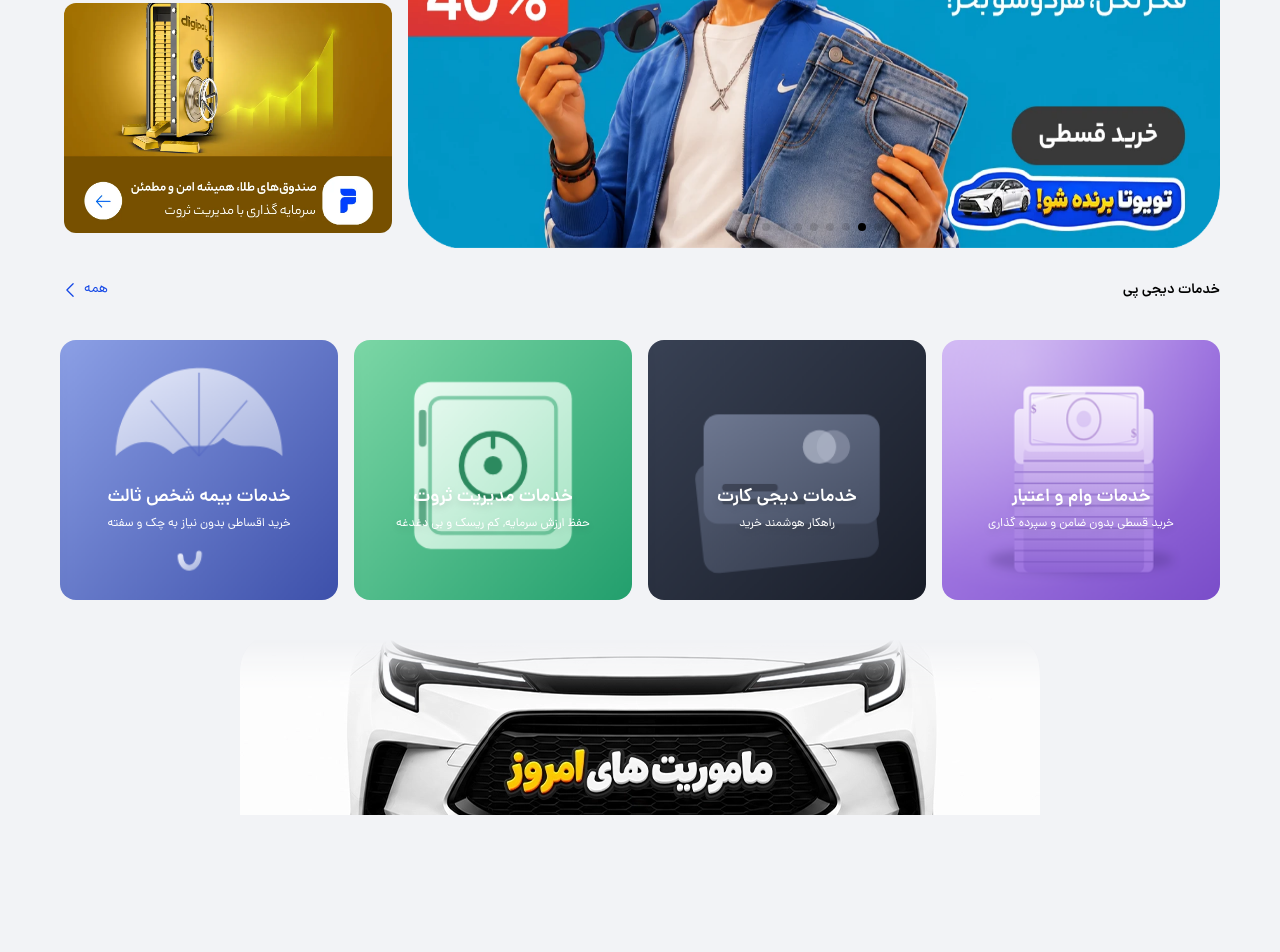
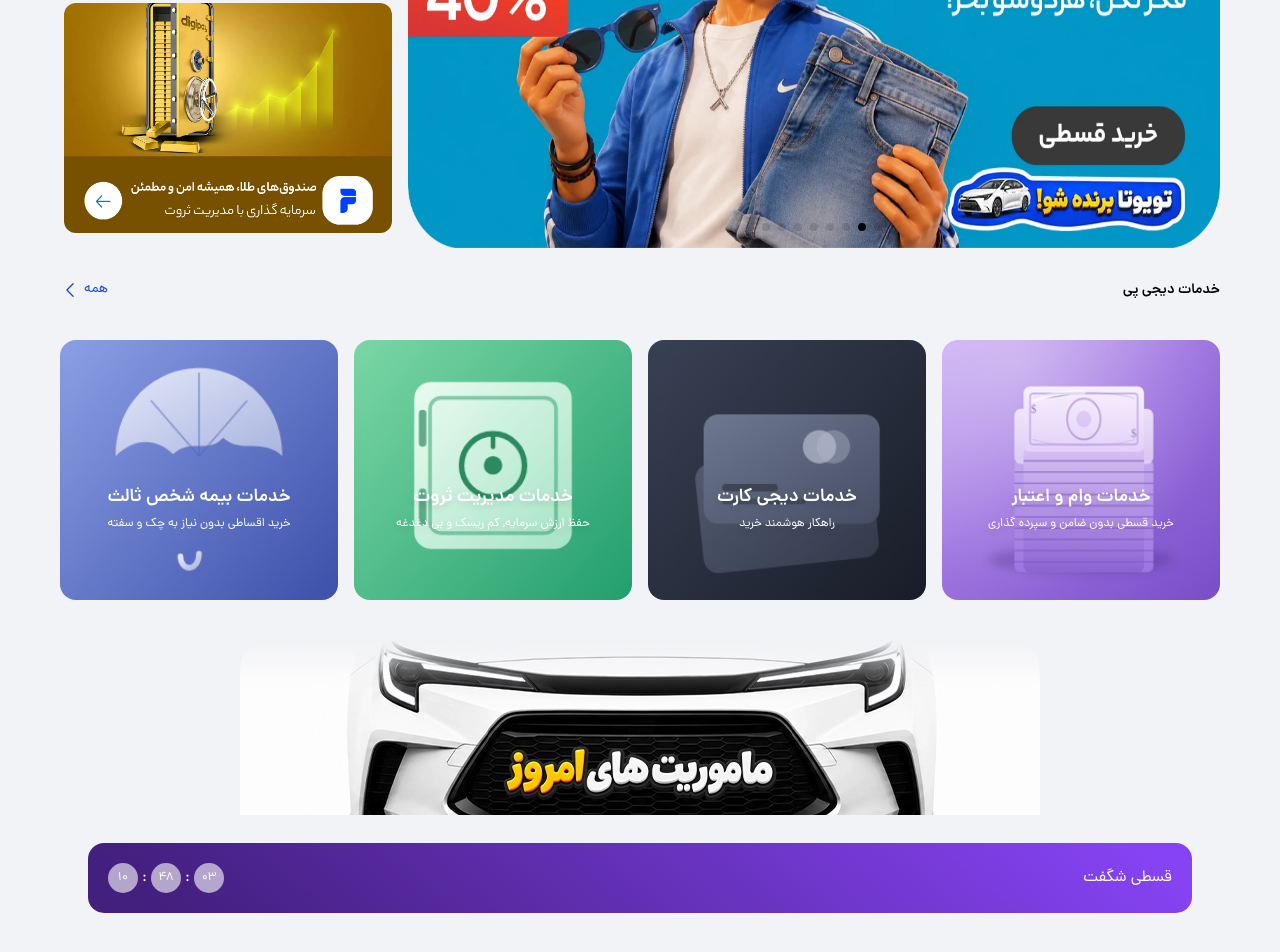
Before and after one commit to ZahraGolabi/Diji-Pay, a website: page D-Pay/src/index.html in a window 1280 px wide. Shown: the part 360-1312 px from the top of the page. Drawn offline with nearby package versions, Linux system fonts and the light colour scheme.

Commit message:
pay ment part one

```diff
--- a/D-Pay/src/index.html
+++ b/D-Pay/src/index.html
@@ -1200,6 +1200,23 @@
             <img src='../public/img/12.webp' alt='' loading="lazy" class="h-full mx-auto object-cover">
           </div>
         </section>
+       <!-- sections Amazing Payment -->
+        <section>
+          <div class="m-7 p-5 purple-gradient-box text-white rounded-2xl mb-5 pl-5 ">
+            <div class="flex items-center justify-between bg">
+            <div>
+              قسطی شگفت
+            </div>
+            <div class="flex items-center justify-center gap-x-1 timer">
+              <div>03</div>
+              <span>:</span>
+              <div>48</div>
+              <span>:</span>
+              <div>10</div>
+            </div>
+            </div>
+          </div>
+        </section>
 
       </div>
     </main>
--- a/D-Pay/src/input.css
+++ b/D-Pay/src/input.css
@@ -2,32 +2,38 @@
 
 @font-face {
   font-family: "Dana";
-  src: url("/d-Pay/public/fonts/Dana/woff2/DanaFaNum-Regular.woff2") format("woff2");
+  src: url("/d-Pay/public/fonts/Dana/woff2/DanaFaNum-Regular.woff2")
+    format("woff2");
   font-display: swap;
 }
 @font-face {
   font-family: "Dana Medium";
-  src: url("/d-Pay/public/fonts/Dana/woff2/DanaFaNum-Medium.woff2") format("woff2");
+  src: url("/d-Pay/public/fonts/Dana/woff2/DanaFaNum-Medium.woff2")
+    format("woff2");
   font-display: swap;
 }
 @font-face {
   font-family: "Dana DemiBold";
-  src: url("/d-Pay/public/fonts/Dana/woff2/DanaFaNum-DemiBold.woff2") format("woff2");
+  src: url("/d-Pay/public/fonts/Dana/woff2/DanaFaNum-DemiBold.woff2")
+    format("woff2");
   font-display: swap;
 }
 @font-face {
   font-family: "Moraba";
-  src: url("/d-Pay/public/fonts/Morabba/woff2/Morabba-Medium.woff2") format("woff2");
+  src: url("/d-Pay/public/fonts/Morabba/woff2/Morabba-Medium.woff2")
+    format("woff2");
   font-display: swap;
 }
 @font-face {
   font-family: "Moraba Light";
-  src: url("/d-Pay/public/fonts/Morabba/woff2/Morabba-Light.woff2") format("woff2");
+  src: url("/d-Pay/public/fonts/Morabba/woff2/Morabba-Light.woff2")
+    format("woff2");
   font-display: swap;
 }
 @font-face {
   font-family: "Moraba Bold";
-  src: url("/d-Pay/public/fonts/Morabba/woff2/Morabba-Bold.woff2") format("woff2");
+  src: url("/d-Pay/public/fonts/Morabba/woff2/Morabba-Bold.woff2")
+    format("woff2");
   font-display: swap;
 }
 
@@ -79,27 +85,28 @@
 }
 
 @utility purple-gradient {
-  background: linear-gradient(221deg, #8643F3 4.59%, #C7AAF7 92.92%);
+  background: linear-gradient(221deg, #8643f3 4.59%, #c7aaf7 92.92%);
 }
-
+@utility purple-gradient-box {
+  background: linear-gradient(221deg, #8643f3 4.59%, #431f7e 92.92%);
+}
 @utility clay-gradient {
-  background: linear-gradient(180deg, #4D516D 0%, #262532 100%);
+  background: linear-gradient(180deg, #4d516d 0%, #262532 100%);
 }
 
 @utility green-gradient {
-  background: linear-gradient(224deg, #14A654 11.43%, #79FAB2 92.87%);
+  background: linear-gradient(224deg, #14a654 11.43%, #79fab2 92.87%);
 }
 
 @utility darkblue-gradient {
-  background: linear-gradient(220deg, #0E0C7C 3.65%, #89A7EC 95.95%);
+  background: linear-gradient(220deg, #0e0c7c 3.65%, #89a7ec 95.95%);
 }
 
-
-@utility child-flex-center{
-  > *{
+@utility child-flex-center {
+  > * {
     display: flex;
     align-items: center;
-    gap: 0.5rem
+    gap: 0.5rem;
   }
 }
 
@@ -228,6 +235,20 @@
   visibility: visible;
 }
 
+/* section Amazing Payment */
+.timer {
+}
+.timer > div {
+  background-color: rgba(255, 255, 255, 0.6);
+  width: 30px;
+  height: 30px;
+  border-radius: 50%;
+  font-size: 12px;
+  display: flex;
+  align-items: center;
+  justify-content: center;
+}
+
 @variant xs {
   .container {
     max-width: 100%;
```
Also changed, not shown: D-Pay/public/style/app.css.
